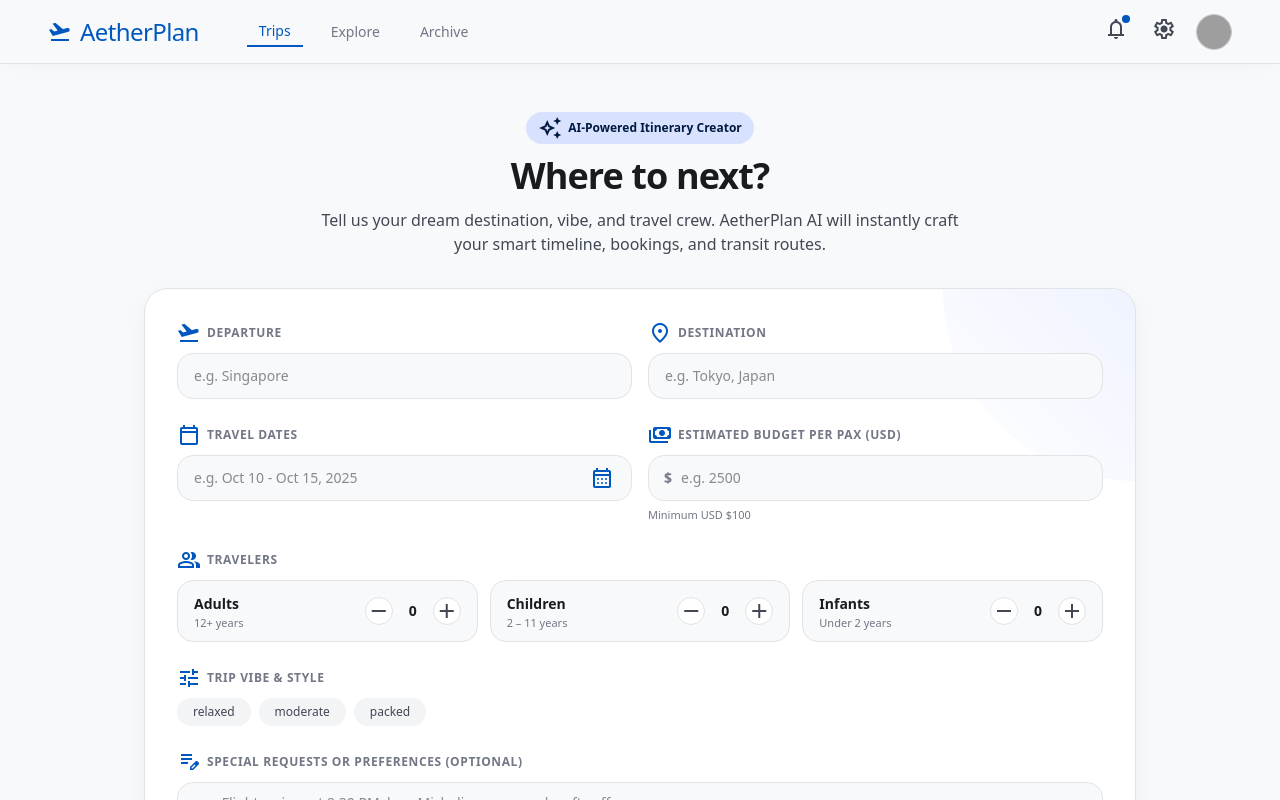
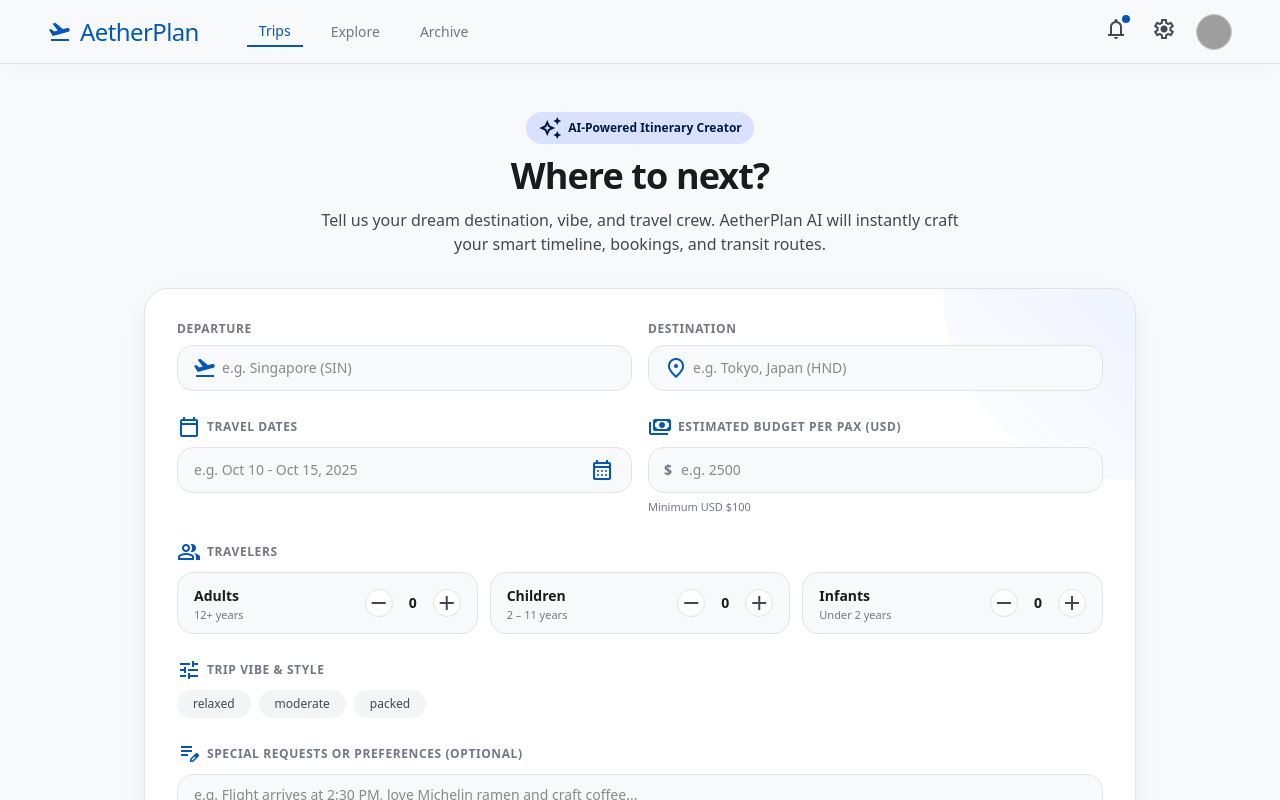
Before and after one commit to zhiyongg/Altas_FE, a React (Vite) app: page / in a window 1280 px wide. Shown: the top 800 px of the page. Built offline with nearby package versions, Linux system fonts and the light colour scheme; grey boxes are pictures that could not be loaded.

Commit message:
add address and airport selection (mock data)

```diff
--- a/src/App.tsx
+++ b/src/App.tsx
@@ -313,6 +313,7 @@ export const App: React.FC = () => {
       destination: newTripData.destination || 'Kota Kinabalu, Malaysia',
       title: `${(newTripData.destination || 'Kota Kinabalu, Malaysia').split(',')[0]} Trip`,
       dates: newTripData.dates || 'Oct 22 - Oct 25, 2026',
+      travelersCount: newTripData.travelersCount || 4,
     });
 
     try {
@@ -435,11 +436,15 @@ export const App: React.FC = () => {
             type: itemType,
             tag: item.kind ? item.kind.charAt(0).toUpperCase() + item.kind.slice(1) : 'Activity',
             title: item.name,
-            subtitle: item.location?.name || 'Location confirmed',
+            subtitle: item.location?.address || '',
             details: item.rating ? `Rating: ${item.rating} ⭐ • Duration: ${item.duration_min || 60} mins` : undefined,
             mapCoords: item.location ? { x: 0, y: 0, lat: item.location.latitude, lng: item.location.longitude } : undefined,
             hotelDetails: itemType === 'hotel' ? hotelDetails : undefined,
             flightDetails: itemType === 'flight' ? (isLastDay ? returnDetails : outboundDetails) : undefined,
+            transitToNext: item.transit_to_next ? {
+              type: item.transit_to_next.mode,
+              description: item.transit_to_next.description,
+            } : undefined,
           };
         });
 
--- /dev/null
+++ b/src/components/AirportAutocomplete.tsx
@@ -0,0 +1,98 @@
+import React, { useState, useRef, useEffect } from 'react';
+import { popularAirports, Airport } from '../data/airports';
+
+interface AirportAutocompleteProps {
+  value: string;
+  onChange: (value: string) => void;
+  placeholder: string;
+  icon: string;
+}
+
+export const AirportAutocomplete: React.FC<AirportAutocompleteProps> = ({
+  value,
+  onChange,
+  placeholder,
+  icon
+}) => {
+  const [isOpen, setIsOpen] = useState(false);
+  const [inputValue, setInputValue] = useState(value);
+  const wrapperRef = useRef<HTMLDivElement>(null);
+
+  useEffect(() => {
+    setInputValue(value);
+  }, [value]);
+
+  useEffect(() => {
+    function handleClickOutside(event: MouseEvent) {
+      if (wrapperRef.current && !wrapperRef.current.contains(event.target as Node)) {
+        setIsOpen(false);
+      }
+    }
+    document.addEventListener("mousedown", handleClickOutside);
+    return () => document.removeEventListener("mousedown", handleClickOutside);
+  }, []);
+
+  const filteredAirports = popularAirports.filter((airport) => {
+    const searchTerm = inputValue.toLowerCase();
+    return (
+      airport.city.toLowerCase().includes(searchTerm) ||
+      airport.name.toLowerCase().includes(searchTerm) ||
+      airport.code.toLowerCase().includes(searchTerm) ||
+      airport.country.toLowerCase().includes(searchTerm)
+    );
+  });
+
+  const handleSelect = (airport: Airport) => {
+    const formatted = `${airport.city}, ${airport.country} (${airport.code})`;
+    setInputValue(formatted);
+    onChange(formatted);
+    setIsOpen(false);
+  };
+
+  return (
+    <div ref={wrapperRef} className="relative">
+      <div className="absolute inset-y-0 left-4 flex items-center pointer-events-none">
+        <span className="material-symbols-outlined text-[18px] text-[#0058be]">{icon}</span>
+      </div>
+      <input
+        type="text"
+        value={inputValue}
+        onChange={(e) => {
+          setInputValue(e.target.value);
+          onChange(e.target.value);
+          setIsOpen(true);
+        }}
+        onFocus={() => setIsOpen(true)}
+        placeholder={placeholder}
+        required
+        className="w-full bg-[#f8f9fa] border border-[#e1e3e4] rounded-2xl pl-11 pr-4 py-3 text-sm text-[#191c1d] focus:bg-white focus:ring-2 focus:ring-[#0058be] outline-none transition-all font-medium"
+      />
+
+      {isOpen && inputValue.length > 0 && (
+        <div className="absolute z-50 w-full mt-2 bg-white rounded-xl shadow-lg border border-[#e1e3e4] max-h-64 overflow-y-auto custom-scrollbar">
+          {filteredAirports.length > 0 ? (
+            filteredAirports.map((airport) => (
+              <div
+                key={airport.code}
+                onClick={() => handleSelect(airport)}
+                className="px-4 py-3 hover:bg-[#f3f4f5] cursor-pointer flex items-center justify-between border-b border-[#f3f4f5] last:border-0"
+              >
+                <div className="flex flex-col">
+                  <span className="text-sm font-semibold text-[#191c1d]">
+                    {airport.city}, {airport.country}
+                  </span>
+                  <span className="text-xs text-[#727785]">{airport.name}</span>
+                </div>
+                <div className="bg-[#d8e2ff] text-[#001a42] px-2 py-0.5 rounded text-xs font-bold">
+                  {airport.code}
+                </div>
+              </div>
+            ))
+          ) : (
+            <div className="px-4 py-3 text-sm text-[#727785]">No airports found. Press enter to use custom location.</div>
+          )}
+        </div>
+      )}
+    </div>
+  );
+};
--- a/src/components/TripGenerationPage.tsx
+++ b/src/components/TripGenerationPage.tsx
@@ -1,6 +1,7 @@
 import React, { useState } from 'react';
 import { Trip, TravelVibe } from '../types';
 import { DateRangePicker } from './DateRangePicker';
+import { AirportAutocomplete } from './AirportAutocomplete';
 
 interface TripGenerationPageProps {
   onGenerateTrip: (tripData: Partial<Trip>) => void;
@@ -87,33 +88,27 @@ export const TripGenerationPage: React.FC<TripGenerationPageProps> = ({
             <div className="grid grid-cols-1 md:grid-cols-2 gap-4">
               {/* Departure */}
               <div>
-                <label className="block text-xs font-bold uppercase tracking-wider text-[#727785] mb-2 flex items-center gap-1.5">
-                  <span className="material-symbols-outlined text-[18px] text-[#0058be]">flight_takeoff</span>
+                <label className="block text-xs font-bold uppercase tracking-wider text-[#727785] mb-2">
                   Departure
                 </label>
-                <input
-                  type="text"
+                <AirportAutocomplete
                   value={departure}
-                  onChange={(e) => setDeparture(e.target.value)}
-                  placeholder="e.g. Singapore"
-                  required
-                  className="w-full bg-[#f8f9fa] border border-[#e1e3e4] rounded-2xl px-4 py-3 text-sm text-[#191c1d] focus:bg-white focus:ring-2 focus:ring-[#0058be] outline-none transition-all font-medium"
+                  onChange={setDeparture}
+                  placeholder="e.g. Singapore (SIN)"
+                  icon="flight_takeoff"
                 />
               </div>
 
               {/* Destination */}
               <div>
-                <label className="block text-xs font-bold uppercase tracking-wider text-[#727785] mb-2 flex items-center gap-1.5">
-                  <span className="material-symbols-outlined text-[18px] text-[#0058be]">location_on</span>
+                <label className="block text-xs font-bold uppercase tracking-wider text-[#727785] mb-2">
                   Destination
                 </label>
-                <input
-                  type="text"
+                <AirportAutocomplete
                   value={destination}
-                  onChange={(e) => setDestination(e.target.value)}
-                  placeholder="e.g. Tokyo, Japan"
-                  required
-                  className="w-full bg-[#f8f9fa] border border-[#e1e3e4] rounded-2xl px-4 py-3 text-sm text-[#191c1d] focus:bg-white focus:ring-2 focus:ring-[#0058be] outline-none transition-all font-medium"
+                  onChange={setDestination}
+                  placeholder="e.g. Tokyo, Japan (HND)"
+                  icon="location_on"
                 />
               </div>
             </div>
--- /dev/null
+++ b/src/data/airports.ts
@@ -0,0 +1,31 @@
+export interface Airport {
+  code: string;
+  name: string;
+  city: string;
+  country: string;
+}
+
+export const popularAirports: Airport[] = [
+  { code: 'NRT', name: 'Narita International Airport', city: 'Tokyo', country: 'Japan' },
+  { code: 'HND', name: 'Haneda Airport', city: 'Tokyo', country: 'Japan' },
+  { code: 'SIN', name: 'Changi Airport', city: 'Singapore', country: 'Singapore' },
+  { code: 'KUL', name: 'Kuala Lumpur International Airport', city: 'Kuala Lumpur', country: 'Malaysia' },
+  { code: 'BKK', name: 'Suvarnabhumi Airport', city: 'Bangkok', country: 'Thailand' },
+  { code: 'ICN', name: 'Incheon International Airport', city: 'Seoul', country: 'South Korea' },
+  { code: 'JFK', name: 'John F. Kennedy International Airport', city: 'New York', country: 'USA' },
+  { code: 'LHR', name: 'Heathrow Airport', city: 'London', country: 'UK' },
+  { code: 'CDG', name: 'Charles de Gaulle Airport', city: 'Paris', country: 'France' },
+  { code: 'SYD', name: 'Sydney Airport', city: 'Sydney', country: 'Australia' },
+  { code: 'TPE', name: 'Taoyuan International Airport', city: 'Taipei', country: 'Taiwan' },
+  { code: 'HKG', name: 'Hong Kong International Airport', city: 'Hong Kong', country: 'Hong Kong' },
+  { code: 'DXB', name: 'Dubai International Airport', city: 'Dubai', country: 'UAE' },
+  { code: 'FRA', name: 'Frankfurt Airport', city: 'Frankfurt', country: 'Germany' },
+  { code: 'LAX', name: 'Los Angeles International Airport', city: 'Los Angeles', country: 'USA' },
+  { code: 'SFO', name: 'San Francisco International Airport', city: 'San Francisco', country: 'USA' },
+  { code: 'YYZ', name: 'Toronto Pearson International Airport', city: 'Toronto', country: 'Canada' },
+  { code: 'AMS', name: 'Amsterdam Airport Schiphol', city: 'Amsterdam', country: 'Netherlands' },
+  { code: 'DEL', name: 'Indira Gandhi International Airport', city: 'New Delhi', country: 'India' },
+  { code: 'PEK', name: 'Beijing Capital International Airport', city: 'Beijing', country: 'China' },
+  { code: 'BKI', name: 'Kota Kinabalu International Airport', city: 'Kota Kinabalu', country: 'Malaysia' },
+  { code: 'PEN', name: 'Penang International Airport', city: 'Penang', country: 'Malaysia' },
+];
```
